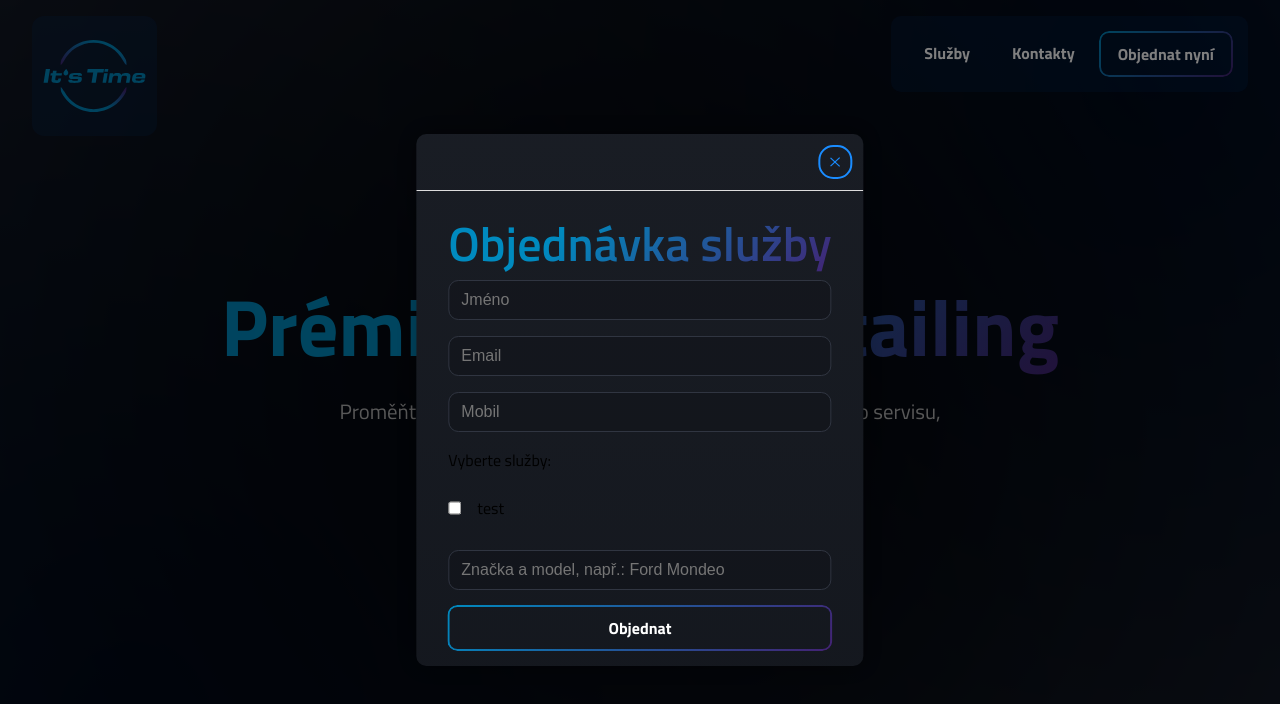
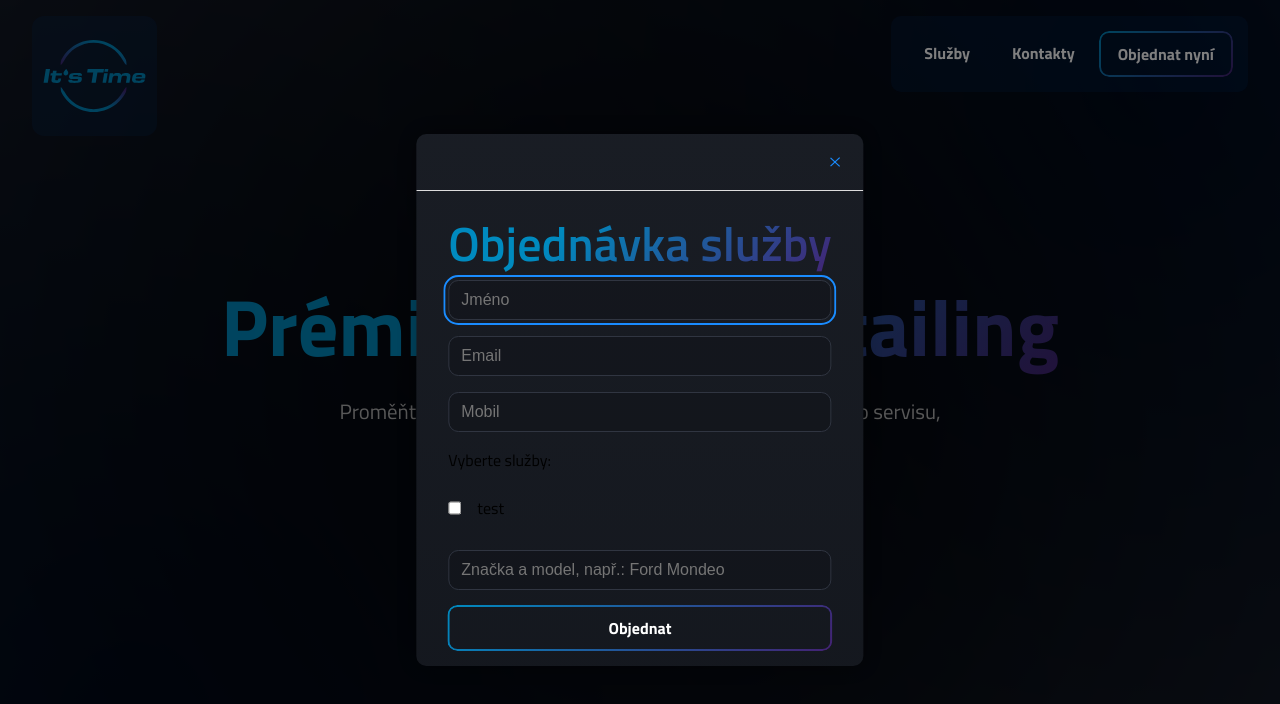
Before and after one commit to xzd3n3k/its_time, a SvelteKit app: page / in a window 1280 px wide. Both pictures are taken after a click on the button "Objednat nyní". Shown: the top 704 px of the page. Built offline with nearby package versions, Linux system fonts and the light colour scheme.

Commit message:
fix(serviceorderform): autofocus first input on dialog load

```diff
--- a/src/routes/ServiceOrderForm.svelte
+++ b/src/routes/ServiceOrderForm.svelte
@@ -46,7 +46,7 @@
     <h2>Objednávka služby</h2>
 
     <form on:submit|preventDefault={handleSubmit}>
-        <input type="text" id="name" bind:value={name} required placeholder="Jméno" />
+        <input type="text" id="name" bind:value={name} required placeholder="Jméno" autofocus />
         <input type="email" id="email" bind:value={email} required placeholder="Email" />
         <input type="tel" id="phone" bind:value={phone} required placeholder="Mobil" />
 
```
